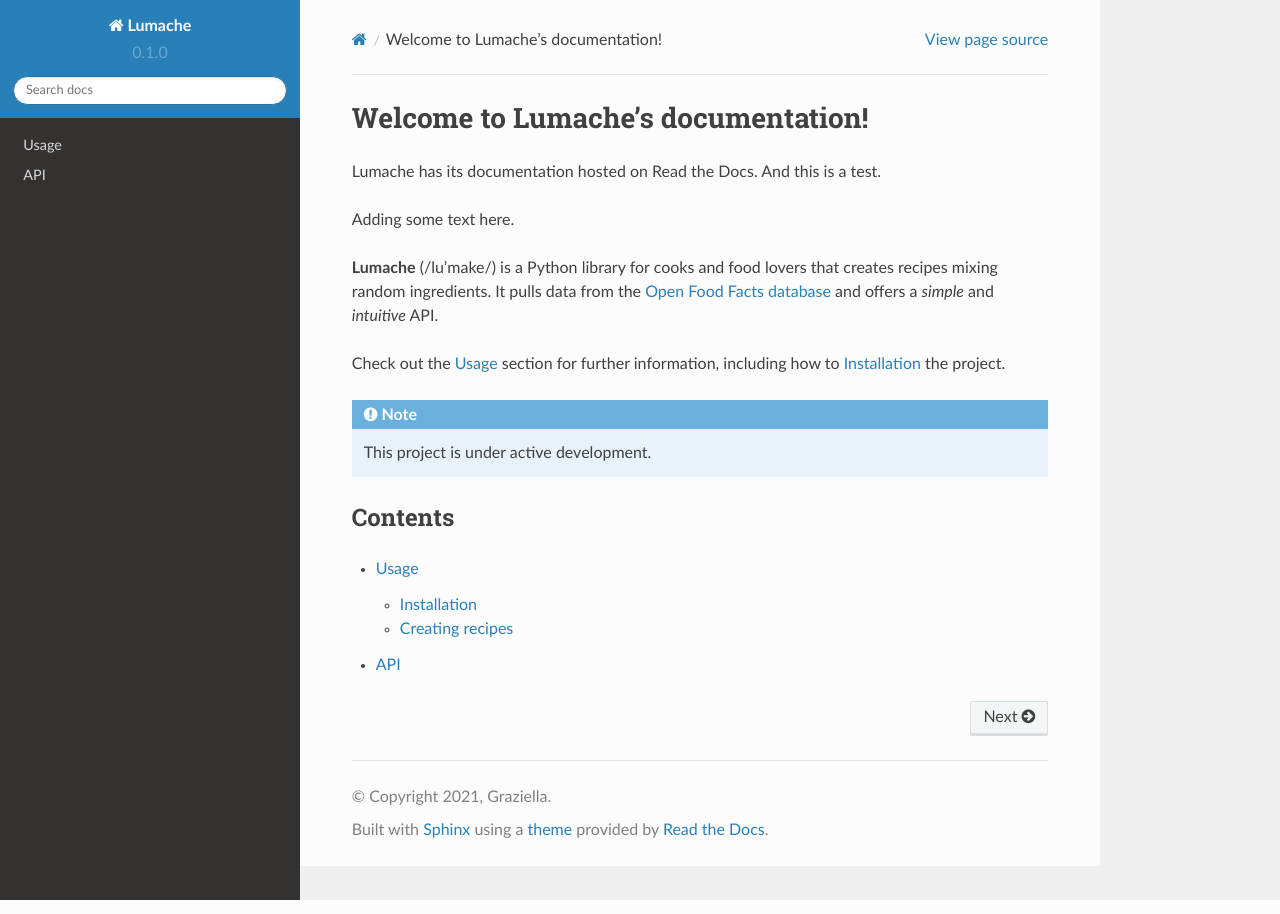
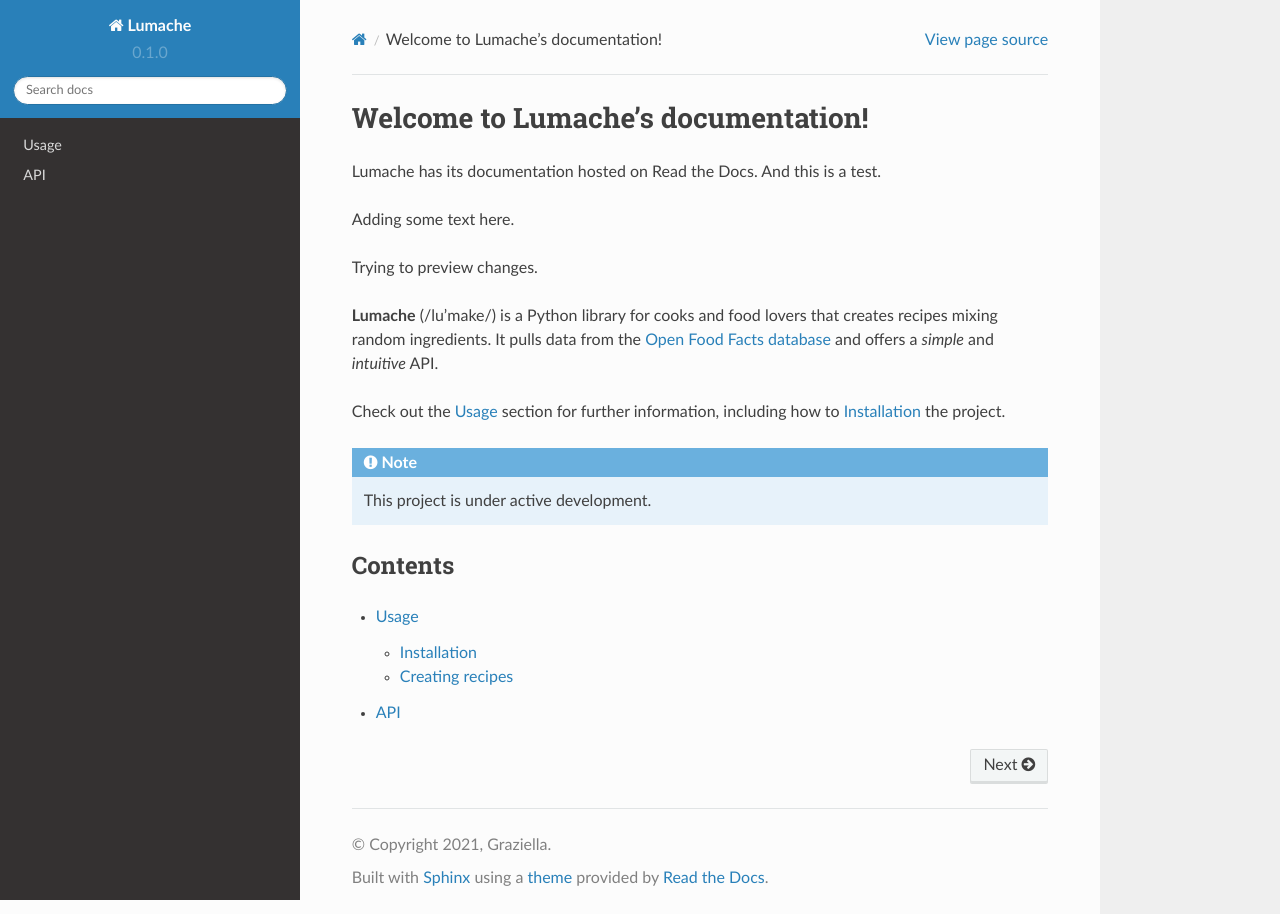
Before and after one commit to sergio-ku/RtD_Tutorial, a Sphinx documentation site: the page built from docs/source/index.rst, in a window 1280 px wide. Built offline with Sphinx 7.4.7 and the Read the Docs theme 2.0.0, drawn with Linux system fonts in a browser that asks for light colours.

Commit message:
Update index.rst

```diff
--- a/docs/source/index.rst
+++ b/docs/source/index.rst
@@ -4,6 +4,8 @@ Welcome to Lumache's documentation!
 Lumache has its documentation hosted on Read the Docs. And this is a test.
 
 Adding some text here.
+
+Trying to preview changes.
 
 **Lumache** (/lu'make/) is a Python library for cooks and food lovers
 that creates recipes mixing random ingredients.
```
